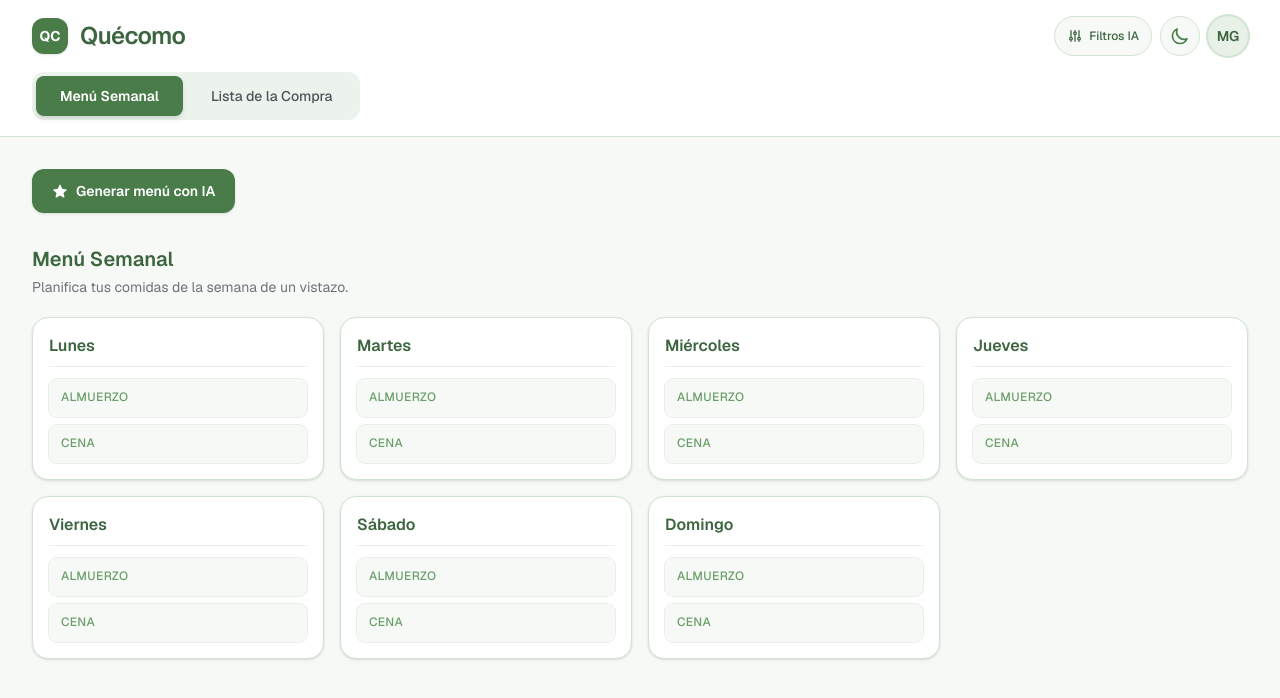
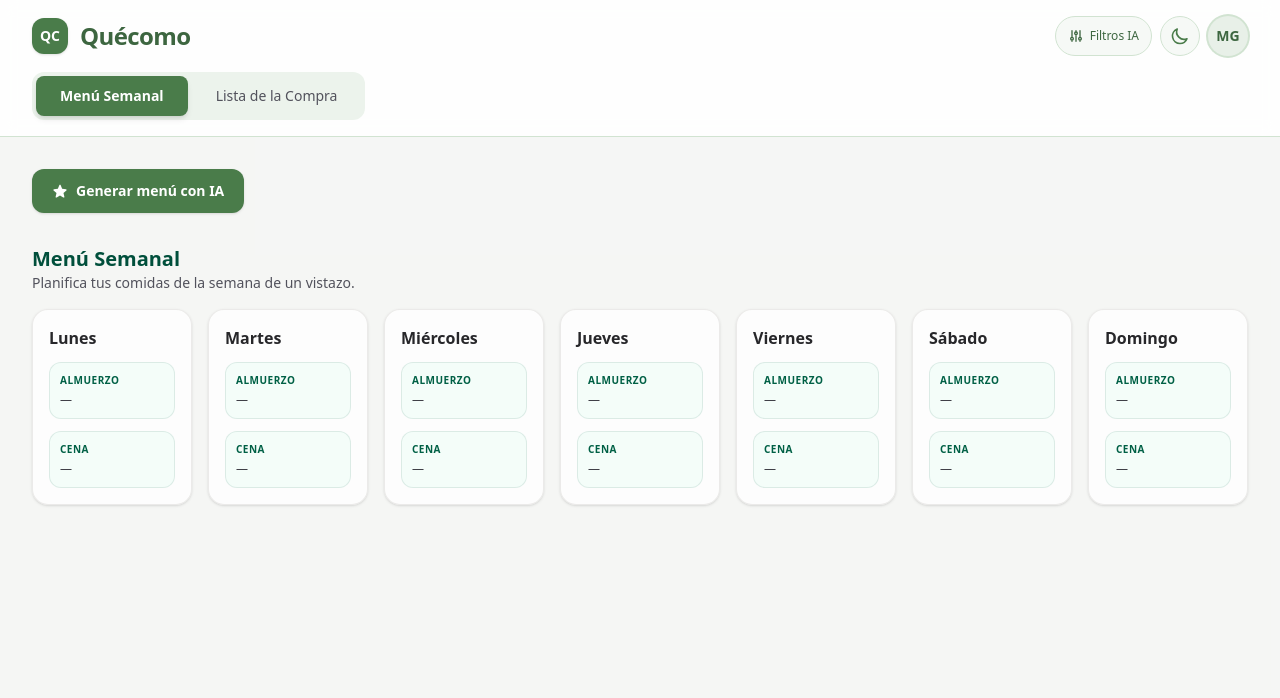
Before and after one commit to Eltrucho/planahead, a Next.js app: page / in a window 1280 px wide. Shown: the top 698 px of the page. Built offline with nearby package versions, Linux system fonts and the light colour scheme.

Commit message:
style: ajustar paleta de modo claro a tono arena y adaptar WeeklyMenuGrid al modo oscuro

```diff
--- a/src/app/layout.tsx
+++ b/src/app/layout.tsx
@@ -1,29 +1,21 @@
 import type { Metadata } from "next";
-import { Geist, Geist_Mono } from "next/font/google";
 import "./globals.css";
 
-const geistSans = Geist({
-  variable: "--font-geist-sans",
-  subsets: ["latin"],
-});
-
-const geistMono = Geist_Mono({
-  variable: "--font-geist-mono",
-  subsets: ["latin"],
-});
-
 export const metadata: Metadata = {
-  title: "PlanAhead",
-  description: "Planifica tu futuro con claridad",
+  title: "Quécomo - Planificador de Menús",
+  description: "Planifica tus comidas de la semana con IA",
 };
 
-export default function RootLayout({ children }: LayoutProps<"/">) {
+export default function RootLayout({
+  children,
+}: Readonly<{
+  children: React.ReactNode;
+}>) {
   return (
-    <html
-      lang="es"
-      className={`${geistSans.variable} ${geistMono.variable} h-full antialiased`}
-    >
-      <body className="min-h-full flex flex-col">{children}</body>
+    <html lang="es">
+      <body className="min-h-screen bg-[#e9e6df] text-zinc-800 antialiased transition-colors duration-200 dark:bg-zinc-950 dark:text-zinc-100">
+        {children}
+      </body>
     </html>
   );
 }
--- a/src/components/dashboard/Dashboard.tsx
+++ b/src/components/dashboard/Dashboard.tsx
@@ -58,7 +58,7 @@ export function Dashboard({
   const handleClose = onCloseRecipeGenerator || (() => setLocalShowGenerator(false));
 
   return (
-    <div className="flex min-h-full flex-col">
+    <div className="flex min-h-screen flex-col bg-stone-100/70 dark:bg-zinc-950 transition-colors duration-200">
       <Header
         activeTab={activeTab}
         onTabChange={onTabChange}
--- a/src/components/dashboard/WeeklyMenuGrid.tsx
+++ b/src/components/dashboard/WeeklyMenuGrid.tsx
@@ -1,52 +1,65 @@
-import { MealSlot } from "./MealSlot";
+import React from "react";
 
-const DAYS = ["Lunes", "Martes", "Miércoles", "Jueves", "Viernes", "Sábado", "Domingo"];
+type MealPlan = {
+  lunch: string | null;
+  dinner: string | null;
+};
 
 type WeeklyMenuGridProps = {
-  menu?: Record<string, { lunch: string | null; dinner: string | null }>;
+  menu: Record<string, MealPlan>;
 };
 
 export function WeeklyMenuGrid({ menu }: WeeklyMenuGridProps) {
-  const weeklyMenu = DAYS.map((day) => ({
-    day,
-    shortDay: day.slice(0, 3),
-    lunch: menu?.[day]?.lunch || null,
-    dinner: menu?.[day]?.dinner || null,
-  }));
+  const days = Object.keys(menu);
+
   return (
-    <section aria-labelledby="weekly-menu-heading">
-      <div className="mb-5">
-        <h2
-          id="weekly-menu-heading"
-          className="text-lg font-semibold text-sage-700 sm:text-xl"
-        >
+    <div className="space-y-4">
+      <div>
+        <h2 className="text-xl font-bold text-emerald-900 dark:text-emerald-400">
           Menú Semanal
         </h2>
-        <p className="mt-1 text-sm text-zinc-500">
+        <p className="text-sm text-zinc-600 dark:text-zinc-400">
           Planifica tus comidas de la semana de un vistazo.
         </p>
       </div>
 
-      <div className="grid grid-cols-1 gap-4 sm:grid-cols-2 lg:grid-cols-3 xl:grid-cols-4 2xl:grid-cols-7">
-        {weeklyMenu.map((day) => (
-          <article
-            key={day.day}
-            className="flex flex-col gap-3 rounded-2xl border border-sage-200 bg-white p-4 shadow-sm transition-shadow hover:shadow-md"
-          >
-            <header className="border-b border-sage-100 pb-2">
-              <p className="text-xs font-medium uppercase tracking-wider text-sage-500 sm:hidden">
-                {day.shortDay}
-              </p>
-              <p className="text-base font-semibold text-sage-700">{day.day}</p>
-            </header>
+      <div className="grid grid-cols-1 gap-4 sm:grid-cols-2 md:grid-cols-4 lg:grid-cols-7">
+        {days.map((day) => {
+          const plan = menu[day];
+          return (
+            <div
+              key={day}
+              className="flex flex-col rounded-2xl border border-stone-200/80 bg-white/80 p-4 shadow-sm transition-colors dark:border-zinc-800 dark:bg-zinc-900/90"
+            >
+              <h3 className="mb-3 font-semibold text-zinc-800 dark:text-zinc-100">
+                {day}
+              </h3>
 
-            <div className="flex flex-col gap-2">
-            <MealSlot label="Almuerzo" dish={day.lunch || ""} />
-            <MealSlot label="Cena" dish={day.dinner || ""} />
+              <div className="flex flex-1 flex-col justify-between space-y-3">
+                {/* Almuerzo */}
+                <div className="rounded-xl border border-emerald-900/10 bg-emerald-50/50 p-2.5 transition-colors dark:border-emerald-500/20 dark:bg-emerald-950/30">
+                  <span className="block text-[10px] font-bold tracking-wider text-emerald-800 dark:text-emerald-400">
+                    ALMUERZO
+                  </span>
+                  <p className="mt-1 text-xs font-medium text-zinc-700 dark:text-zinc-300">
+                    {plan?.lunch || "—"}
+                  </p>
+                </div>
+
+                {/* Cena */}
+                <div className="rounded-xl border border-emerald-900/10 bg-emerald-50/50 p-2.5 transition-colors dark:border-emerald-500/20 dark:bg-emerald-950/30">
+                  <span className="block text-[10px] font-bold tracking-wider text-emerald-800 dark:text-emerald-400">
+                    CENA
+                  </span>
+                  <p className="mt-1 text-xs font-medium text-zinc-700 dark:text-zinc-300">
+                    {plan?.dinner || "—"}
+                  </p>
+                </div>
+              </div>
             </div>
-          </article>
-        ))}
+          );
+        })}
       </div>
-    </section>
+    </div>
   );
 }
```
